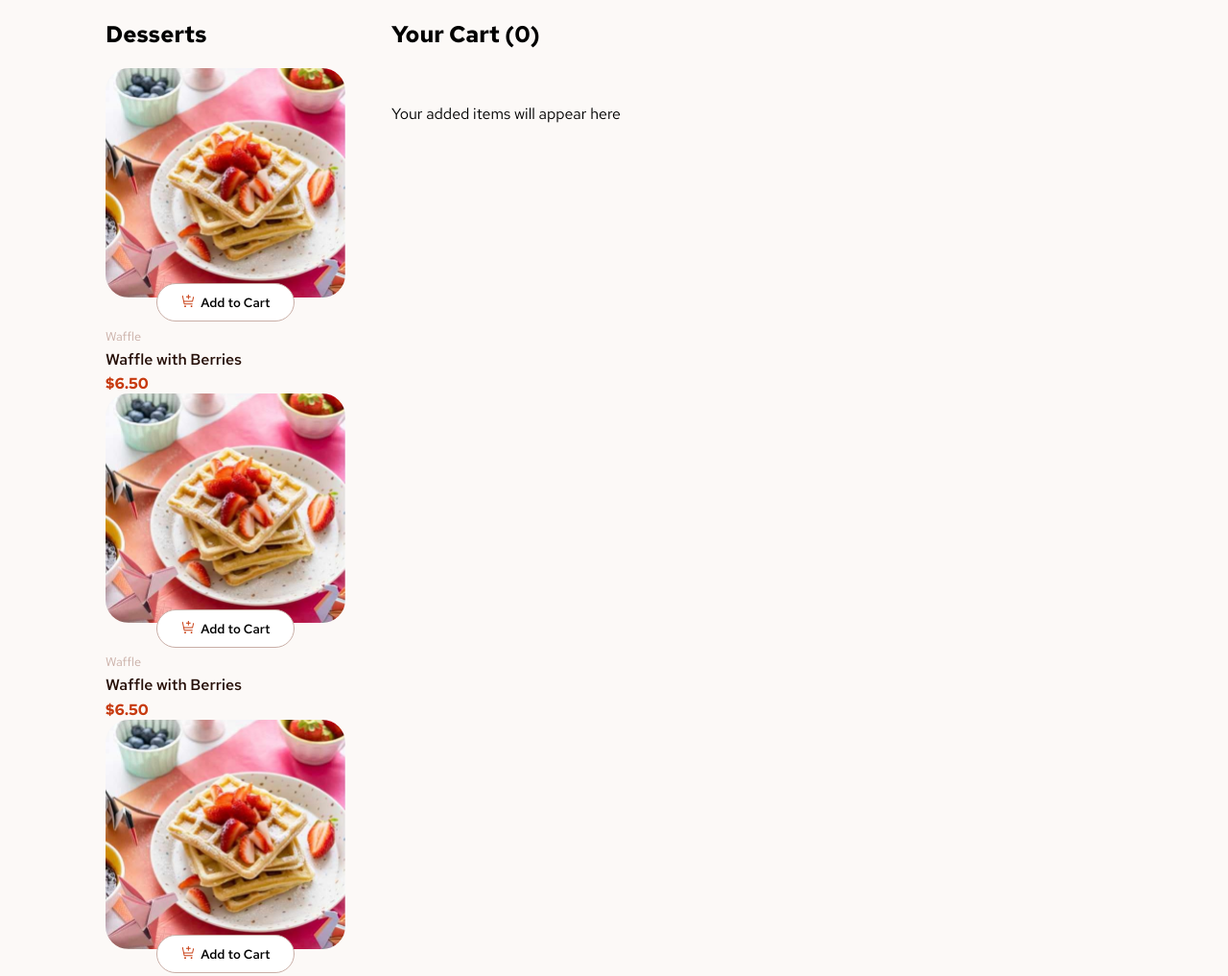
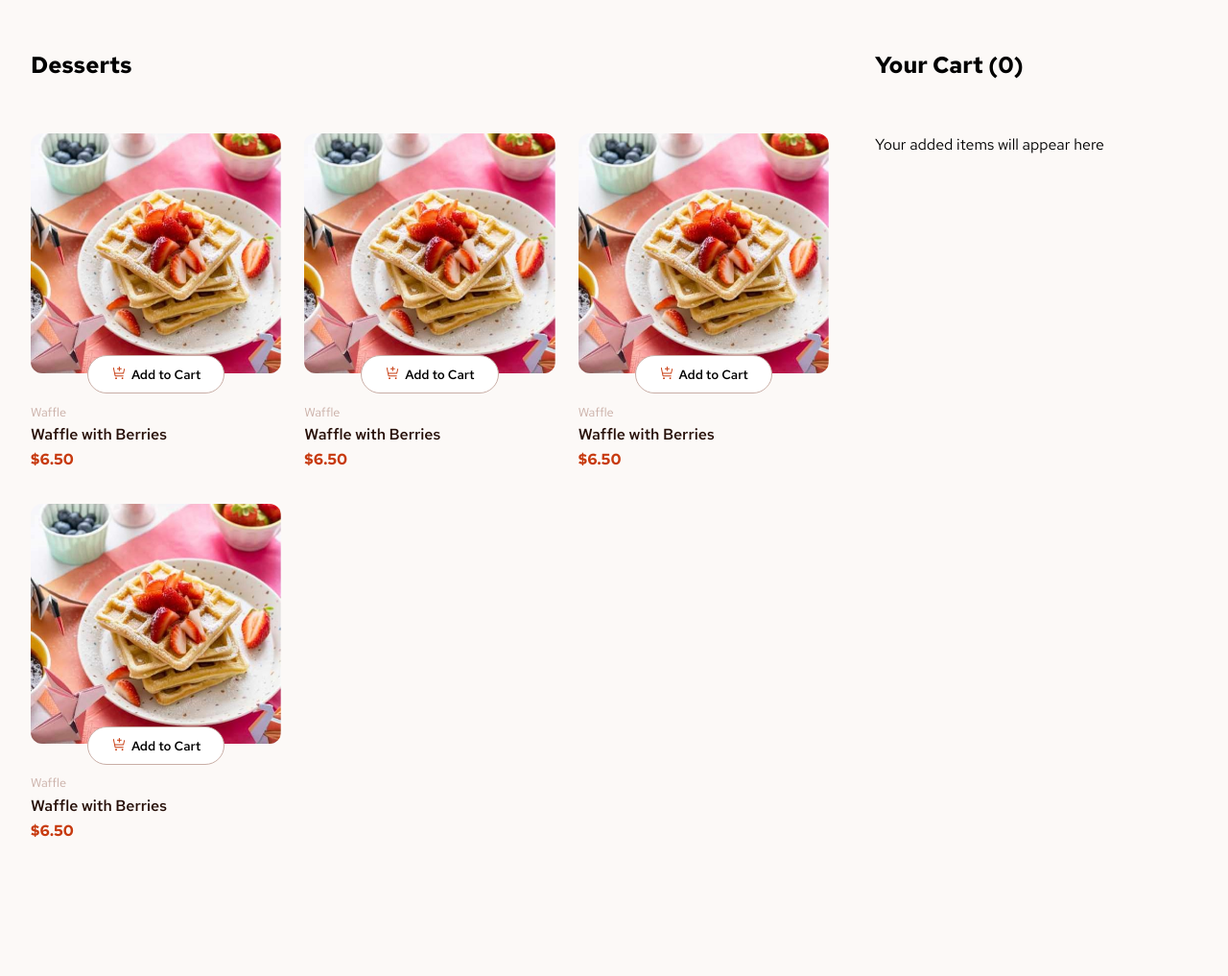
Before and after one commit to MohamedAlrammal/Product-list-with-cart-challenge, a plain HTML site: page index.html in a window 1280 px wide. Shown: the top 1017 px of the page at 96% size. After the commit the page ends 908 px from the top, so only its background shows below. Drawn offline with Linux system fonts and the light colour scheme.

Commit message:
Arrange elements according to grid layout

```diff
--- a/styles.css
+++ b/styles.css
@@ -35,17 +35,29 @@ body{
     min-height: 100vh;
     background-color: var(--rose-50);
     font-family: 'redhat', sans-serif;
-    margin: 0 6.875rem;
+    margin: 2rem 2rem;
 }
 
 main{
     display: flex;
     flex-direction: row;
     gap: 3rem;
+    flex-wrap: wrap;
+}
+
+.dessert-list{
+    display: grid;
+    grid-template-columns: repeat(auto-fill, minmax(15.625rem, 1fr));
+    column-gap: 1.5rem;
+    row-gap: 2.25rem;
+    width: min(52rem, 90vw);
+}
+
+.dessert-list h1{
+    grid-column: 1 / -1;
 }
 
 .dessert-card{
-    width: min(15.625rem, 90vw);
     box-sizing: border-box;
     display: flex;
     flex-direction: column;
@@ -66,7 +78,7 @@ main{
 .dessert-card img{
     width: 100%;
     height: auto;
-    border-radius: 1.5rem;
+    border-radius: 0.75rem;
 }
 
 .dessert-card-button{
```
